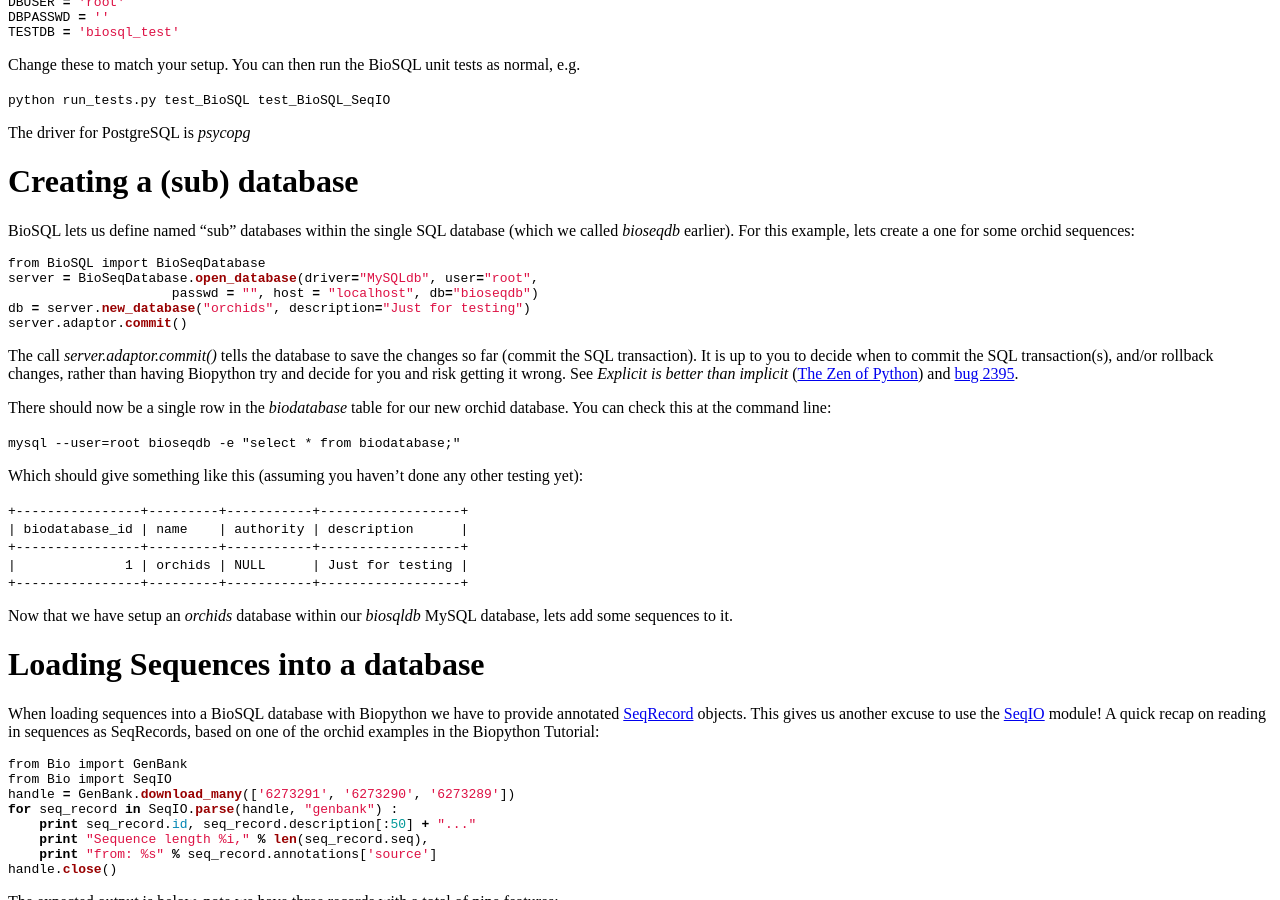
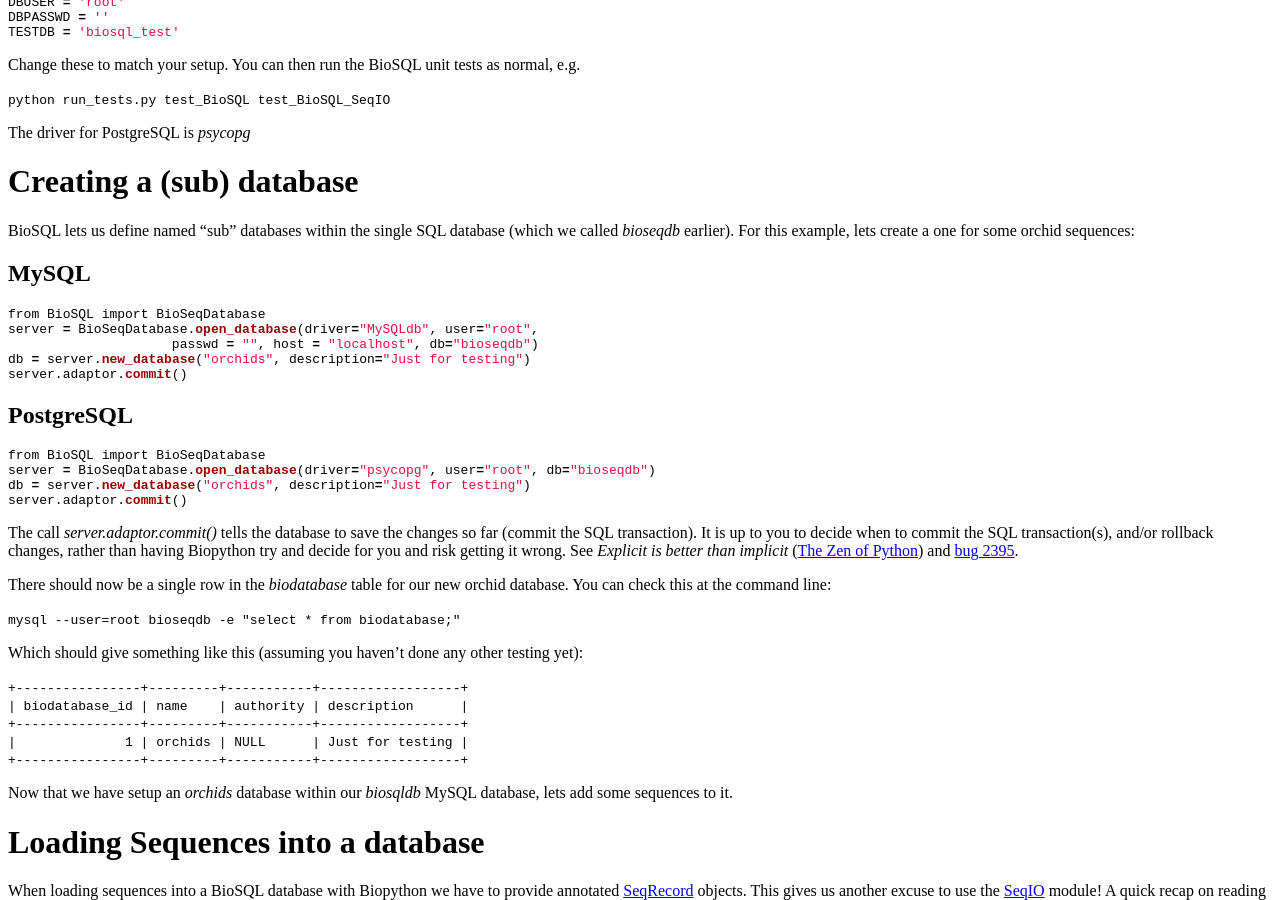
Before and after one commit to biopython/biopython.github.io, a Jekyll site: the page built from wiki/BioSQL.md, in a window 1280 px wide and 900 px high, scrolled down 2948 px. Built offline with Jekyll 4.4.1, drawn with Linux system fonts in a browser that asks for light colours.

Commit message:
/* Creating a (sub) database */

````diff
--- a/wiki/BioSQL.md
+++ b/wiki/BioSQL.md
@@ -238,10 +238,23 @@ BioSQL lets us define named "sub" databases within the single SQL
 database (which we called *bioseqdb* earlier). For this example, lets
 create a one for some orchid sequences:
 
+MySQL
+-----
+
 ``` python
 from BioSQL import BioSeqDatabase
 server = BioSeqDatabase.open_database(driver="MySQLdb", user="root",
                      passwd = "", host = "localhost", db="bioseqdb")
+db = server.new_database("orchids", description="Just for testing")
+server.adaptor.commit()
+```
+
+PostgreSQL
+----------
+
+``` python
+from BioSQL import BioSeqDatabase
+server = BioSeqDatabase.open_database(driver="psycopg", user="root", db="bioseqdb")
 db = server.new_database("orchids", description="Just for testing")
 server.adaptor.commit()
 ```
````
Also changed, not shown: 1 other file.
